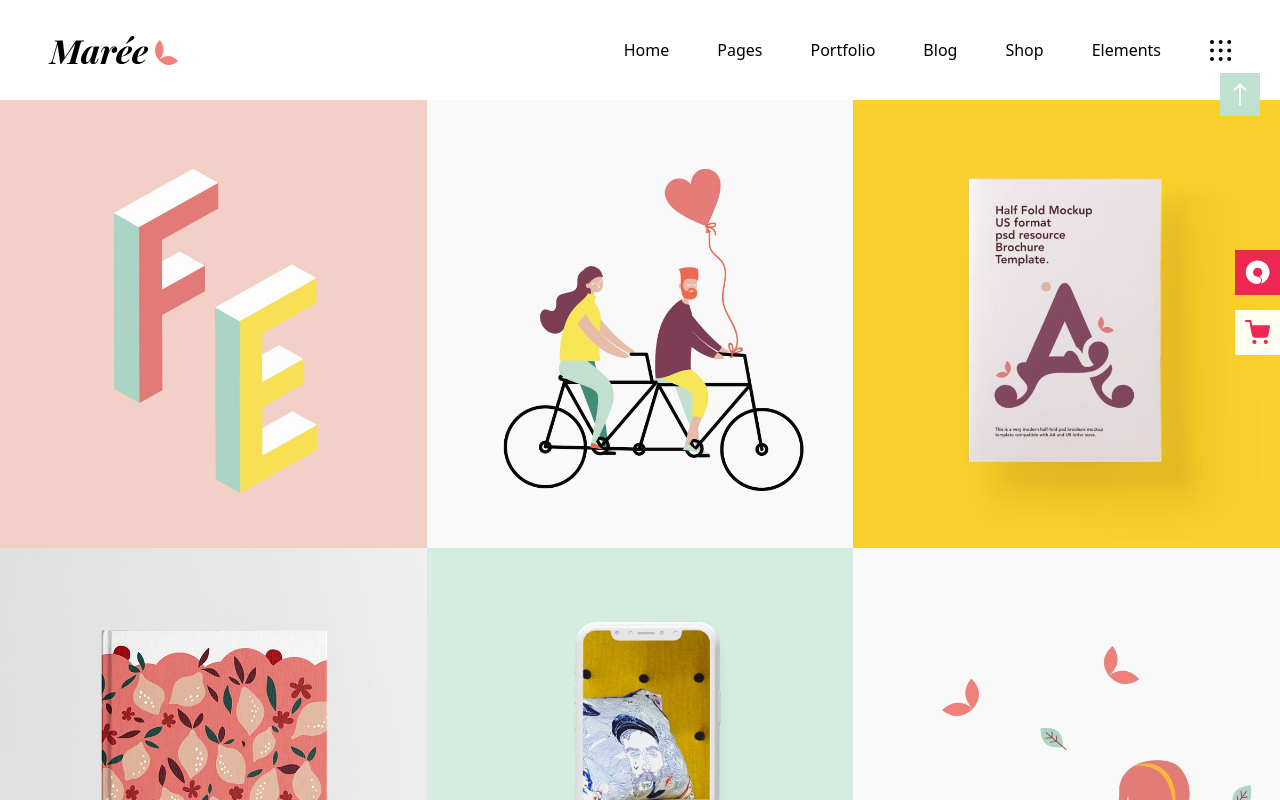
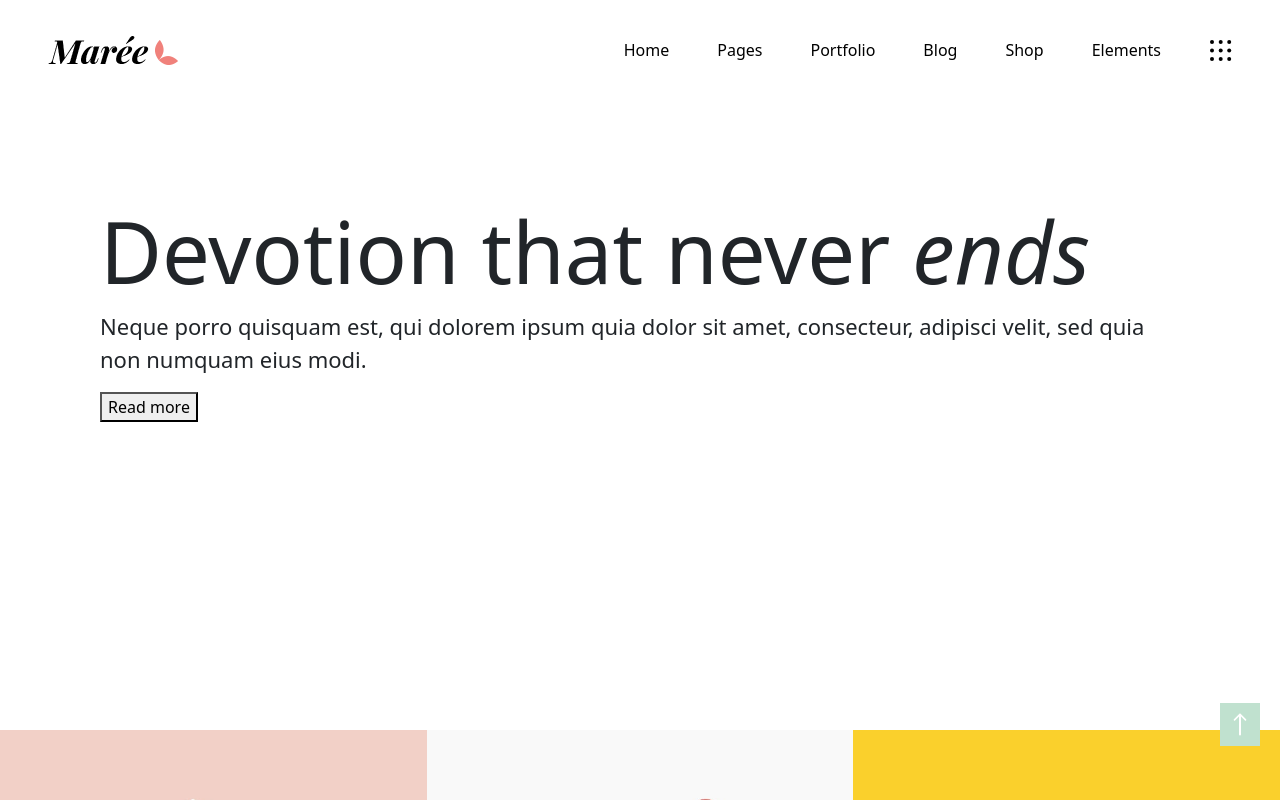
Before and after one commit to michele-pupo/proj-html-vuejs, a Vue app: page / in a window 1280 px wide. Shown: the top 800 px of the page. Built offline with nearby package versions, Linux system fonts and the light colour scheme.

Commit message:
creation of title pages component

```diff
--- a/src/components/AppMain.vue
+++ b/src/components/AppMain.vue
@@ -1,4 +1,5 @@
 <script>
+import Pages from './Pages.vue';
 import Portfolio from './Portfolio.vue';
 import Blog from './Blog.vue';
 import Shop from './Shop.vue';
@@ -8,6 +9,7 @@ export default {
     name: 'AppMain',
 
     components: {
+        Pages,
         Portfolio,
         Blog,
         Shop,
@@ -18,6 +20,7 @@ export default {
 </script>
 
 <template>
+  <Pages></Pages>
   <Portfolio></Portfolio>
   <Blog></Blog>
   <Shop></Shop>
--- /dev/null
+++ b/src/components/Pages.vue
@@ -0,0 +1,46 @@
+<script>
+
+export default {
+    name: 'Pages',
+}
+</script>
+
+<template>
+    <div id="pages">
+        <div id="title">
+            <h1>
+                Devotion that never <i>ends</i>
+            </h1>
+            <p>
+                Neque porro quisquam est, qui dolorem ipsum quia dolor sit amet, consecteur, adipisci velit, sed quia non numquam eius modi.
+            </p>
+            <button>
+                Read more
+            </button>
+        </div>
+        <div id="carousel">
+
+        </div>
+    </div>
+</template>
+
+<style lang="scss" scoped>
+    #pages{
+        max-width: 1500px;
+        margin: 0 auto;
+        height: 630px;
+        display: flex;
+
+        #title{
+            padding: 100px;
+
+            h1{
+                font-size: 85px;
+            }
+
+            p{
+                font-size: 22px;
+            }
+        }
+    }
+</style>
--- a/src/components/Portfolio.vue
+++ b/src/components/Portfolio.vue
@@ -123,5 +123,4 @@ export default {
             }
         }
     }
-
-</style>./PortfolioImageItem.vue
+</style>
```
